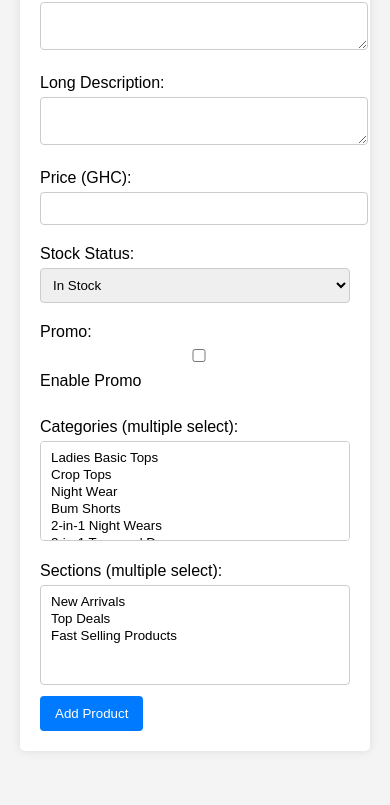
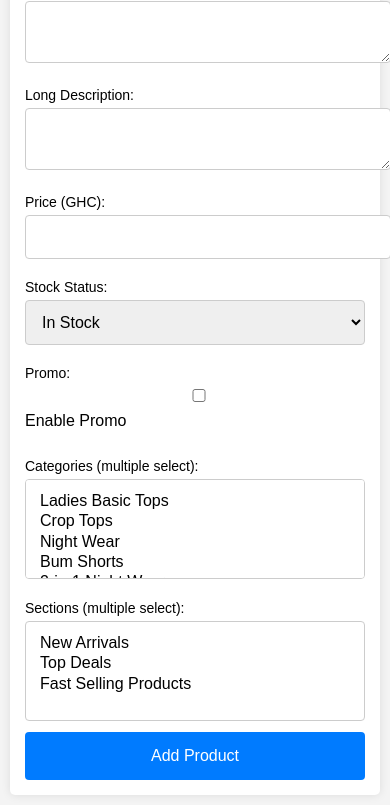
Before and after one commit to dromorongit/AuntieArabaShopPMS, a website: page index.html in a window 390 px wide. Shown: the part 740-1545 px from the top of the page. Before the commit the page ends 1511 px from the top, so only its background shows below. Drawn offline with Linux system fonts and the light colour scheme.

Commit message:
Update style.css

```diff
--- a/style.css
+++ b/style.css
@@ -47,3 +47,40 @@ button:hover {
 select[multiple] {
   height: 100px;
 }
+
+/* Mobile responsiveness */
+@media (max-width: 768px) {
+  body {
+    margin: 10px;
+    padding: 0;
+  }
+
+  form {
+    padding: 15px;
+    margin: 0;
+    max-width: none;
+  }
+
+  input, textarea, select {
+    padding: 12px; /* Larger for touch */
+    font-size: 16px; /* Prevent zoom on iOS */
+  }
+
+  button {
+    padding: 15px 20px;
+    font-size: 16px;
+    width: 100%; /* Full width on mobile */
+  }
+
+  label {
+    font-size: 14px;
+  }
+
+  h1 {
+    font-size: 24px;
+  }
+
+  h2 {
+    font-size: 20px;
+  }
+}
```
